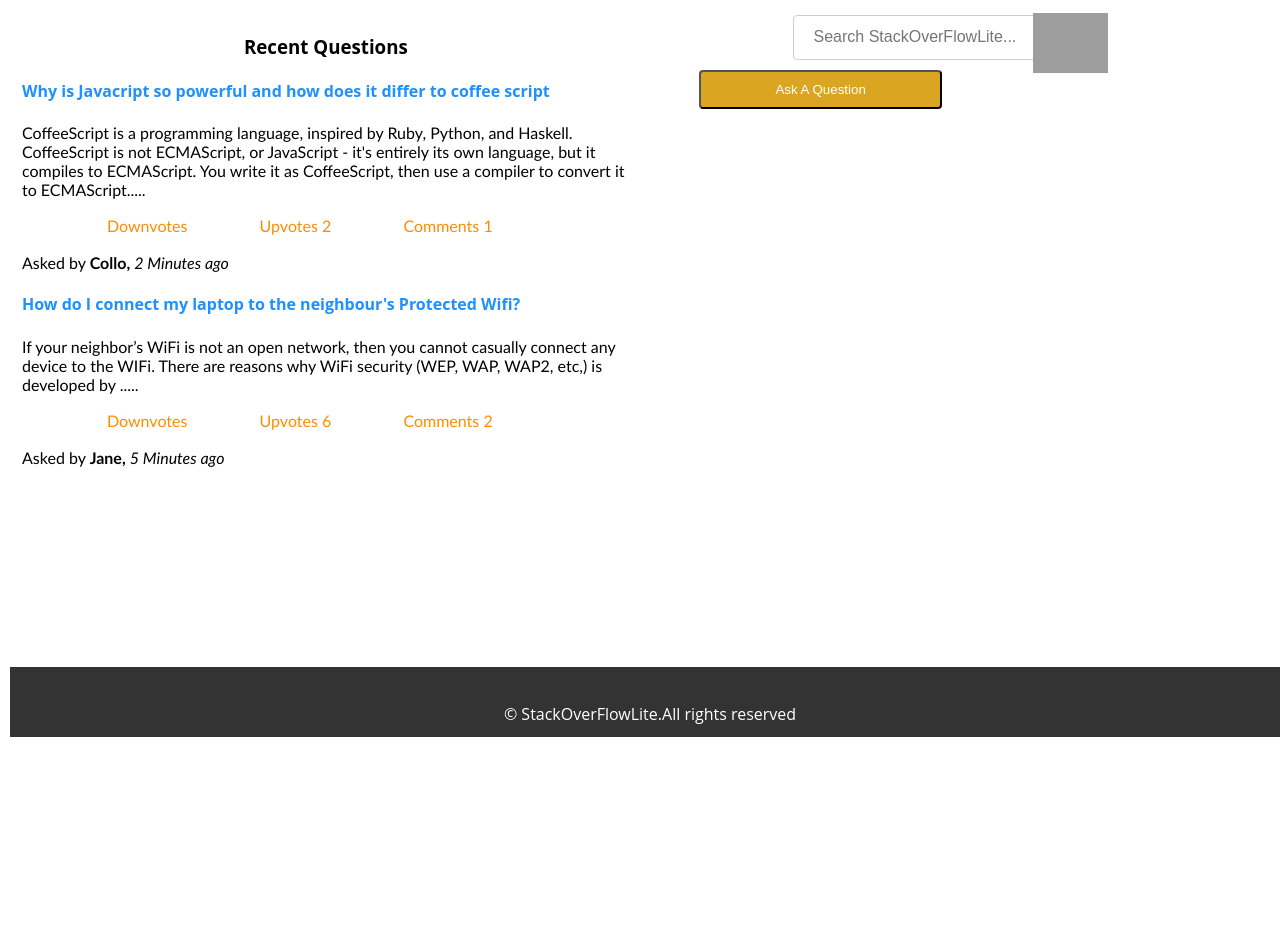
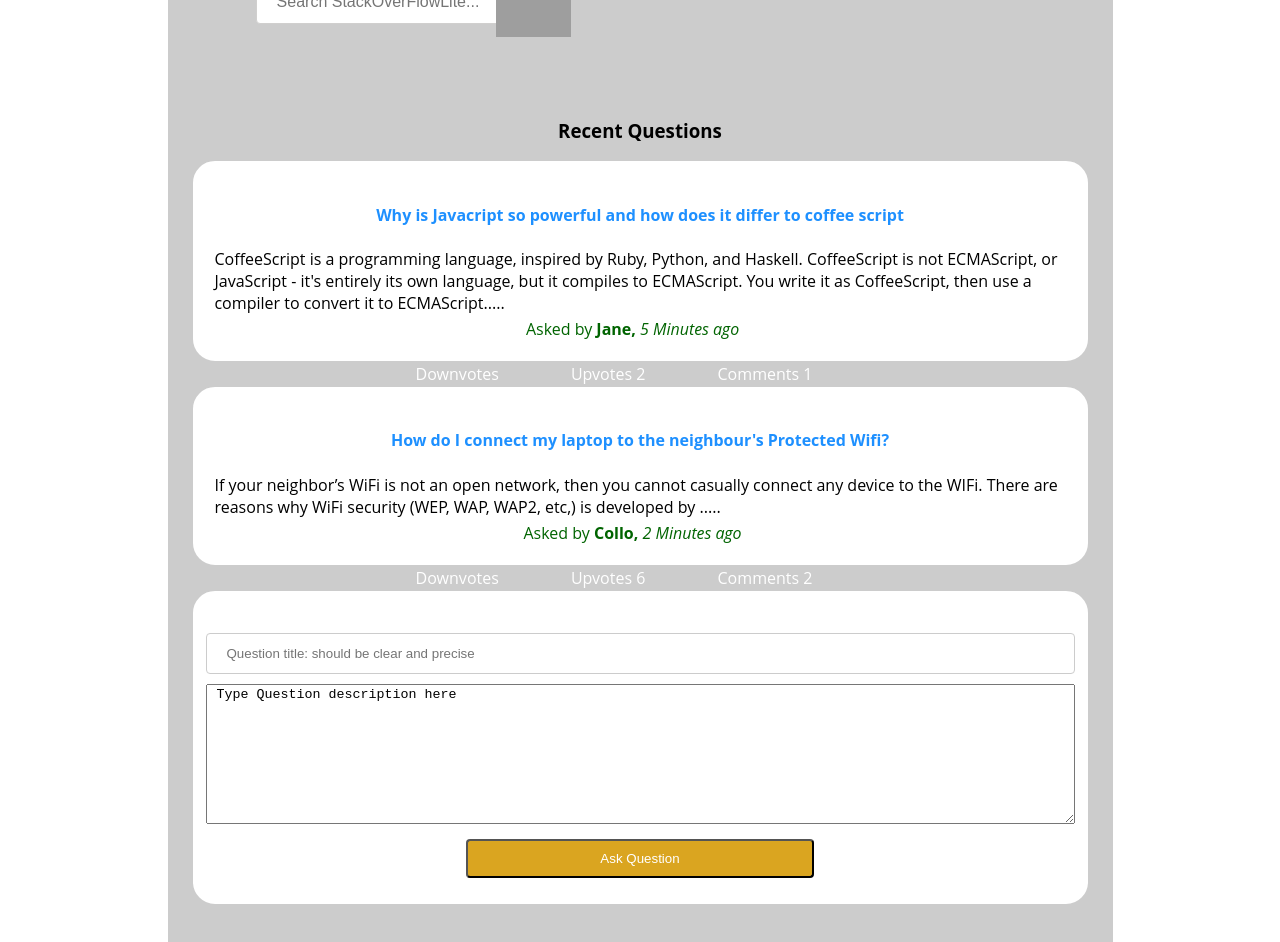
Before and after one commit to TheSteelGuy/StackOverFowLite, a plain HTML site: page UI/questions.html in a window 1280 px wide. Shown: the part 133-1075 px from the top of the page. Before the commit the page ends 870 px from the top, so only its background shows below. Drawn offline with Linux system fonts and the light colour scheme; grey boxes are pictures that could not be loaded.

Commit message:
fix ui templates

```diff
--- a/UI/main.css
+++ b/UI/main.css
@@ -3,7 +3,7 @@
     margin: 0;
     padding: 0;
     font-family: "Open Sans";
-    background-color: white;
+
 }
 #wrapper{
     min-height: 100%;
@@ -37,7 +37,6 @@
     padding: 0px 10px 10px 10px;
     padding-bottom: 70px; /*height of footer, important*/
     text-align: center;
-
 }
 #footer{
     position: absolute;
@@ -234,7 +233,7 @@
 .column {
     float: left;
     width: 49.33%;
-    padding: 2px;
+
 }
 .column h4{
     color: dodgerblue;
@@ -314,15 +313,13 @@
     text-align: left;
     cursor: pointer;
 }
-#quizForm,#quizBody{
-    display:none;
-}
+
 .status{
     padding-left: 60px;
 }
 
 #search{
-    padding:0px;
+    padding-top:13px;
 
   }
 .search-container{
@@ -359,13 +356,15 @@
     margin-left:13px;
     padding-right:20px;
     cursor: pointer;
-    color: darkorange
+    color: white;
+    font-weight: 500px;
 }
 #votes p {
     display: inline;
     margin-left:8px;
     padding-right:60px;
-    color: darkorange
+    color: white;
+    font-weight: 500px;
 }
 #comment{
     padding: 0px;
@@ -373,9 +372,7 @@
     font-style: italic;
 }
 
-#commentBox{
-    display: none;
-}
+
 #delete{
     color: red;
     cursor: pointer;
@@ -394,4 +391,41 @@
 }
 #quizTitle{
     cursor: pointer;
+   color: dodgerblue;
 }
+.askQuestion{
+    width: 75%;
+    margin: auto;
+    background-color: #ccc
+}
+#answer{
+    background-color: white;
+    border: 16px solid white;
+    padding: 5px 2px;
+    margin: 2px 25px 2px 25px;
+    border-radius: 22px;
+    box-sizing: border-box;
+
+}
+#answer p{
+    margin: 3px;
+    padding: 1px;
+    color: springgreen;
+    text-justify: inter-cluster;
+    text-align: left
+}
+#answer a{
+    color: darkgreen;
+    text-justify: inter-cluster;
+    cursor: pointer;
+    padding-right: 9px;
+    margin-right: 6px;
+}
+#quiz-form{
+    background-color: white;
+    border: 11px solid white;
+    padding: 5px 2px;
+    margin: 2px 25px 2px 25px;
+    border-radius: 22px;
+    box-sizing: border-box;
+}
--- a/UI/questions.html
+++ b/UI/questions.html
@@ -31,60 +31,60 @@
 			</ul>
 		</div>
 		<div class="wrap">
-			<div id="body">
 				<div id="body">
-					<h2>Questions</h2>
+					<br><br>
+					<div class="askQuestion">
 
-					<div class="row">
-							<div class="column">
+								<div class="row">
+									<div class="column">
+											<div id="search">
+													<form class="search-container">
+													  <input type="text" id="search-bar" placeholder="Search StackOverFlowLite...">
+													  <a href="#"><img class="search-icon" src="http://www.endlessicons.com/wp-content/uploads/2012/12/search-icon.png"></a>
+													</form>
+												</div>
+									</div>
+									<div class="column">
+
+									</div>
+								</div>
 								<h3>Recent Questions</h3>
-								<h4 id="quizTitle" onclick="displayAnswer()">Why is Javacript so powerful and how does it differ to coffee script</h4>
-								<p>
-									CoffeeScript is a programming language, inspired by Ruby, Python, and Haskell. CoffeeScript is not ECMAScript,
-									or JavaScript - it's entirely its own language, but it compiles to ECMAScript.
-									You write it as CoffeeScript, then use a compiler to convert it to ECMAScript.....
-								</p>
+								<div id="answer">
+										<h4 id="quizTitle" onclick="displayAnswer()">Why is Javacript so powerful and how does it differ to coffee script</h4>
+										<p style="color: black;">
+												CoffeeScript is a programming language, inspired by Ruby, Python, and Haskell. CoffeeScript is not ECMAScript,
+												or JavaScript - it's entirely its own language, but it compiles to ECMAScript.
+												You write it as CoffeeScript, then use a compiler to convert it to ECMAScript.....
+										</p>
+										<a>Asked by <strong>Jane,</strong> <i>5  Minutes ago</i></a>
+								</div>
 								<div id="votes">
 										<p>Downvotes</p>
 										<p>Upvotes 2</p>
 										<p>Comments 1</p>
-									</div>
-								<p>Asked by <strong>Collo,</strong> <i>2  Minutes ago</i></p>
-								<h4>How do I connect my laptop to the neighbour's Protected Wifi?</h4>
-								<p>
-									If your neighbor’s WiFi is not an open network, then you cannot casually connect any device to the WIFi.
-									There are reasons why WiFi security (WEP, WAP, WAP2, etc,) is developed by .....
-								</p>
+								</div>
+								<div id="answer">
+										<h4 id="quizTitle" onclick="displayAnswer()">How do I connect my laptop to the neighbour's Protected Wifi?</h4>
+									<p style="color: black;">
+										If your neighbor’s WiFi is not an open network, then you cannot casually connect any device to the WIFi.
+										There are reasons why WiFi security (WEP, WAP, WAP2, etc,) is developed by .....
+									</p>
+										<a>Asked by <strong>Collo,</strong> <i>2  Minutes ago</i></a>
+								</div>
 								<div id="votes">
-									<p>Downvotes</p>
-									<p>Upvotes 6</p>
-									<p>Comments 2</p>
+										<p>Downvotes</p>
+										<p>Upvotes 6</p>
+										<p>Comments 2</p>
 								</div>
-								<p>Asked by <strong>Jane,</strong> <i>5  Minutes ago</i></p>
-							</div>
-							<div class="column">
-									<div id="search">
-										<form class="search-container">
-										  <input type="text" id="search-bar" placeholder="Search StackOverFlowLite...">
-										  <a href="#"><img class="search-icon" src="http://www.endlessicons.com/wp-content/uploads/2012/12/search-icon.png"></a>
-										</form>
-									</div>
-								<input type="submit" value="Ask A Question" id="qiuzButton" ondblclick="hideQuestionForm()" onclick="displayQuestionForm()">
-								<div class="quiz">
-										<div id="quiz-form">
-											<p id="error"></p>
-											<form action="" method="POST" id="quizForm">
-												<input type="submit" value="Post For Answers">
-												<input type="text" id="quizTitle"required placeholder="Question title: should be clear and precise">
-											</form>
-											<textarea id="quizBody"> Type Question description here </textarea>
-									    </div>
-
-									</div><!--end second col-->
-								</div>
+								<div id="quiz-form">
+									<p id="error"></p>
+									<input type="text" id="quizTitle"required placeholder="Question title: should be clear and precise">
+									<textarea id="quizBody"> Type Question description here </textarea>
+									<input type="submit" value="Ask Question">
+								</div><br><br>
 					</div><!--end row-->
 				</div><!--end body-->
-			<div id="footer">
+			<div id="footer" style="position: relative;">
 				<p>&copy StackOverFlowLite.All rights reserved </p>
 			</div>
 		</div>
```
Also changed, not shown: UI/answer.html (+25 -38 lines).
